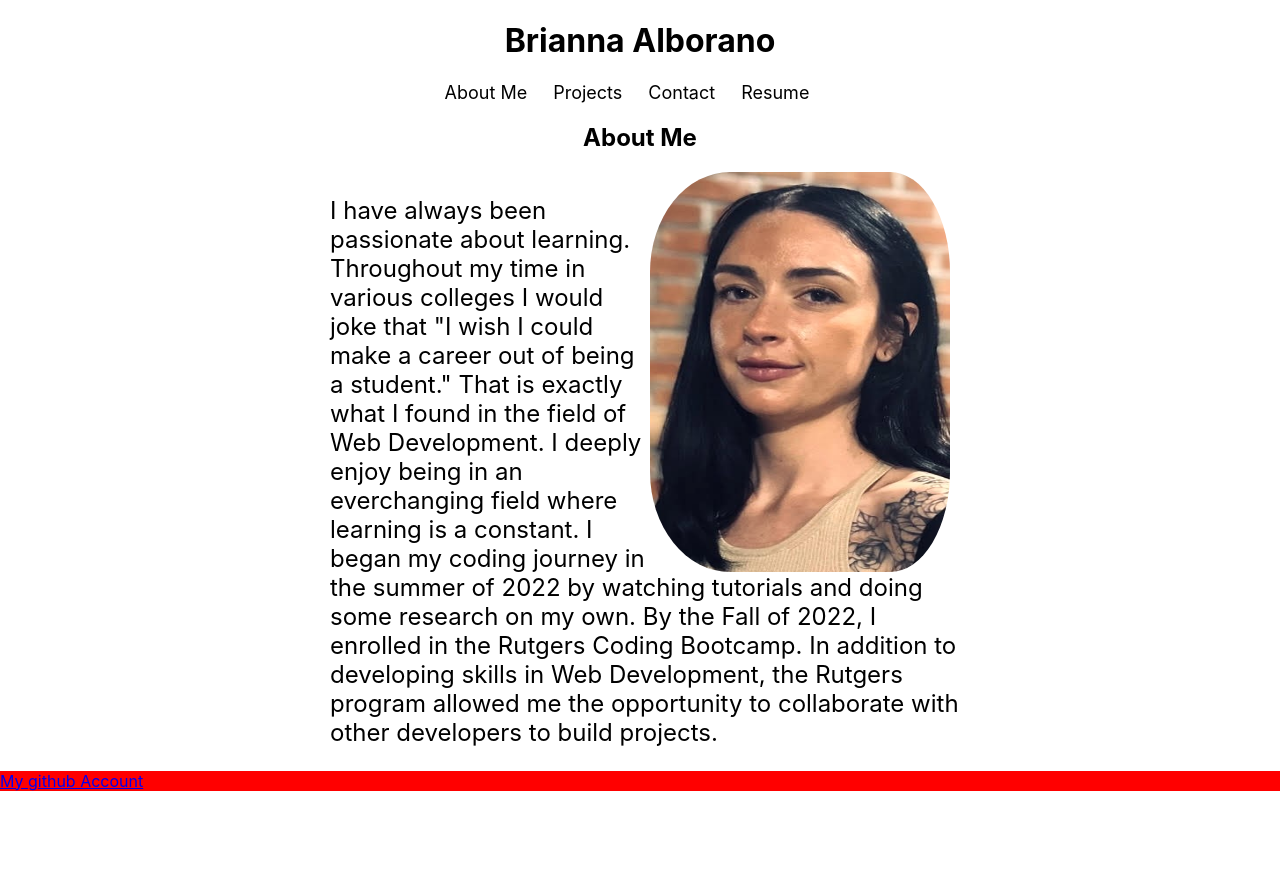
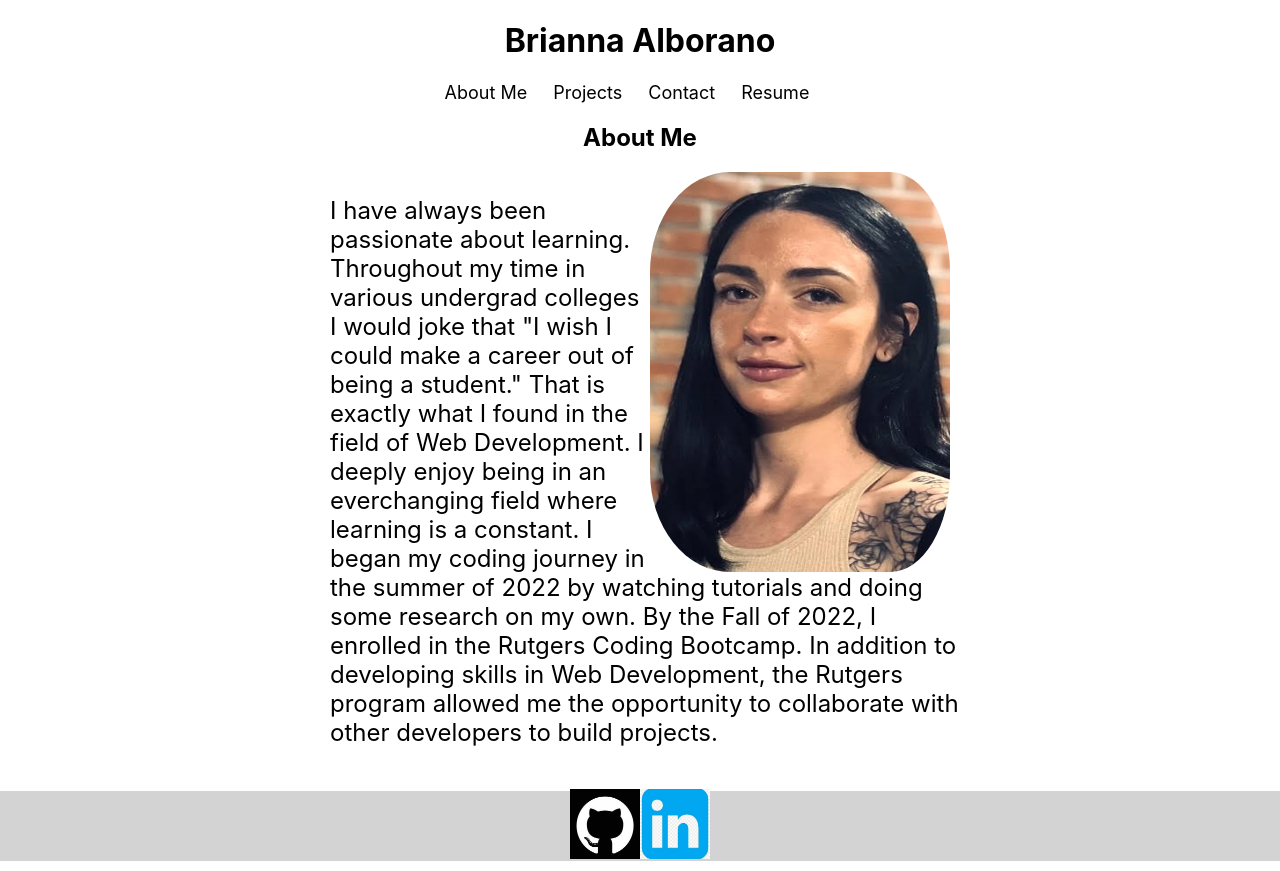
Before and after one commit to briannalbo/Portfolio-react, a React (Create React App) app in the folder portfolio/: page / in a window 1280 px wide. Before the commit the page ends 800 px from the top, so only its background shows below. Built offline with nearby package versions, Linux system fonts and the light colour scheme.

Commit message:
added logo images linked to github and linkedin accounts to footer of the page

```diff
--- a/portfolio/src/components/About.js
+++ b/portfolio/src/components/About.js
@@ -36,7 +36,7 @@ function About() {
        <img style= {styles.img}
             src={me}
           ></img>
-        <p>I have always been passionate about learning. Throughout my time in various colleges I
+        <p>I have always been passionate about learning. Throughout my time in various undergrad colleges I
              would joke that "I wish I could make a career out of being a student." That is exactly
              what I found in the field of Web Development. I deeply enjoy being in an everchanging field
              where learning is a constant. I began my coding journey in the summer of 2022 by watching tutorials
--- a/portfolio/src/components/footer.js
+++ b/portfolio/src/components/footer.js
@@ -1,17 +1,33 @@
 import React from 'react';
+import linked from './projectpics/linkin.jpg';
+import github from './projectpics/githublogo1.jpg';
 
 const styles = {
     footer: {
-        position: 'fixed',
+        display: 'flex',
         width: '100%',
-        background: 'red'
+        height: '70px',
+        backgroundColor: 'lightgrey',
+        alignItems: 'center',
+        justifyContent: 'center',
+        marginTop: '20px',
+        marginBottom: '10px'
+    },
+    img: {
+        width: '70px',
+        height: '70px'
     }
 };
 
 function Footer() {
     return (
         <footer style={styles.footer}>
-            <a href="https://github.com/briannalbo">My github Account</a>
+            <a href="https://github.com/briannalbo" target="_blank"><img style= {styles.img}
+            src={github}
+          ></img></a>
+          <a href="https://www.linkedin.com/in/brianna-alborano-78710226b/" target="_blank"><img style= {styles.img}
+            src={linked}
+          ></img></a>
         </footer>
     );
 };
```
Also changed, not shown: portfolio/src/components/projectpics/githublogo1.jpg (added), portfolio/src/components/projectpics/linkin.jpg (added).
